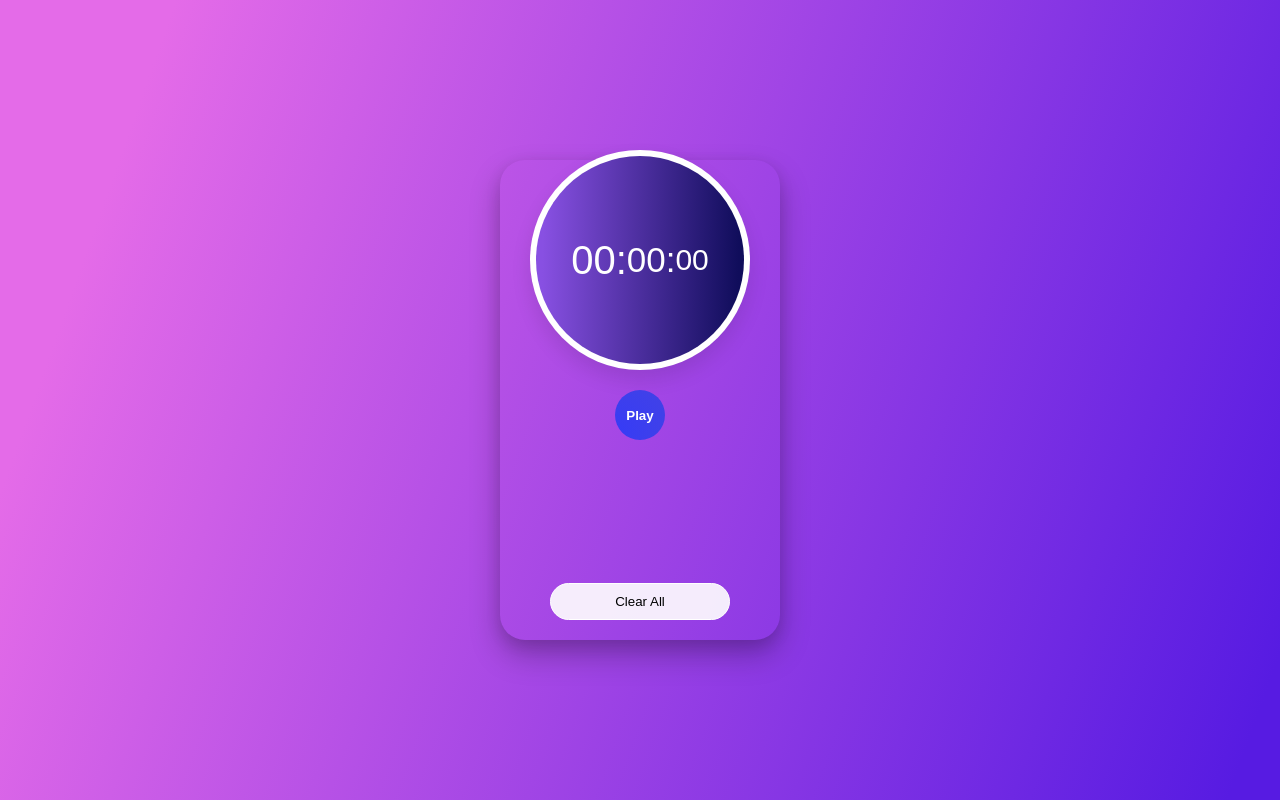
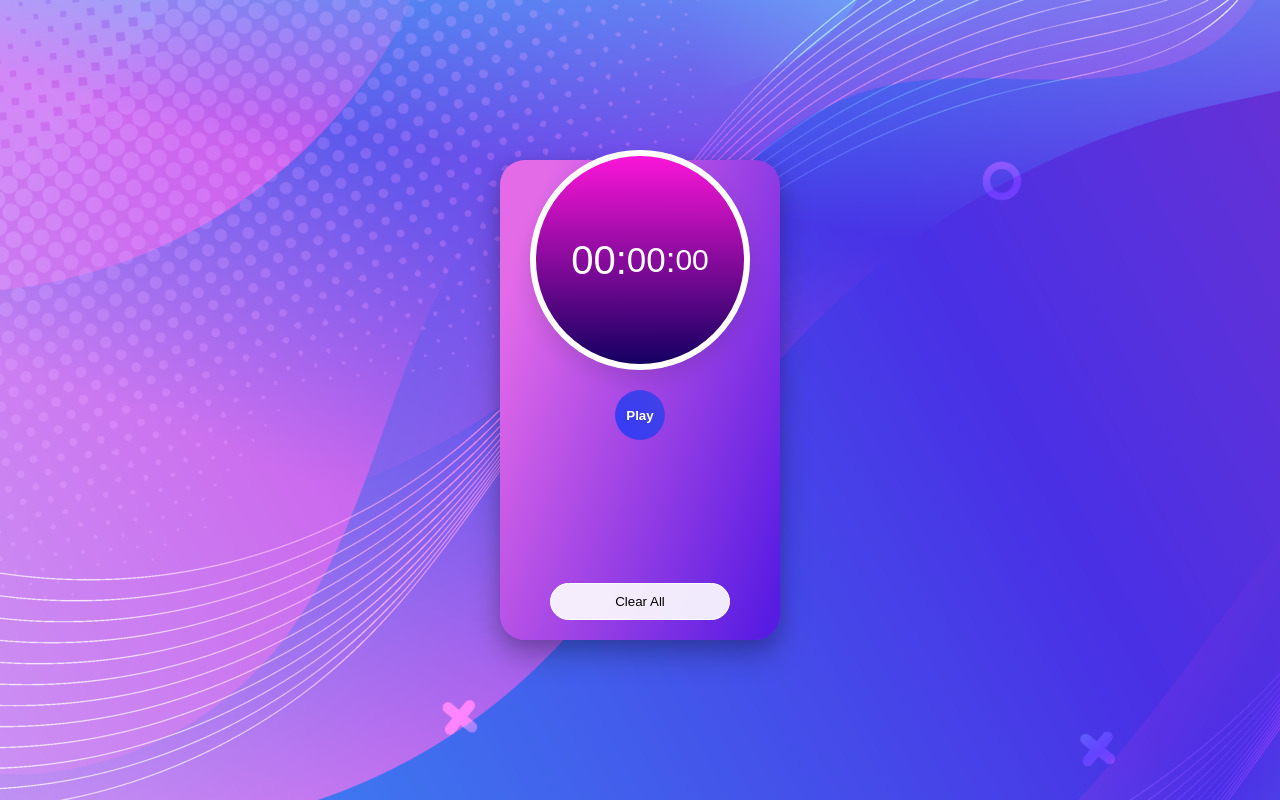
Before and after one commit to CodeHarshh/PRODIGY_WD_02, a plain HTML site: page index.html in a window 1280 px wide. Drawn offline with Linux system fonts and the light colour scheme.

Commit message:
Update styles.css

```diff
--- a/styles.css
+++ b/styles.css
@@ -13,7 +13,8 @@ body {
     display: flex;
     justify-content: center;
     align-items: center;
-    background-image: linear-gradient(109.6deg, rgba(228,107,232,1) 11.2%, rgba(87,27,226,1) 96.7%);
+    /* background-image: linear-gradient(109.6deg, rgba(228,107,232,1) 11.2%, rgba(87,27,226,1) 96.7%); */
+    background-image: url(./vecteezy_abstract-blue-fluid-wave-background_17798503.jpg);
 }
 
 .container {
@@ -33,6 +34,8 @@ body {
     border-radius: 25px;
     padding: 20px;
     box-shadow: 0 15px 30px rgba(0, 0, 0, 0.25), 0 5px 15px rgba(0, 0, 0, 0.1);
+        background-image: linear-gradient(109.6deg, rgba(228,107,232,1) 11.2%, rgba(87,27,226,1) 96.7%);
+
 }
 
 .outer-circle {
@@ -55,7 +58,7 @@ body {
     background-color: black;
     justify-content: center;
     align-items: center;
-    background-image: linear-gradient(91.2deg, rgba(136,80,226,1) 4%, rgba(16,13,91,1) 96.5%);
+    background-image: linear-gradient( 179.7deg,  rgba(249,21,215,1) 1.1%, rgba(22,0,98,1) 99% );
 }
 
 .text {
```
